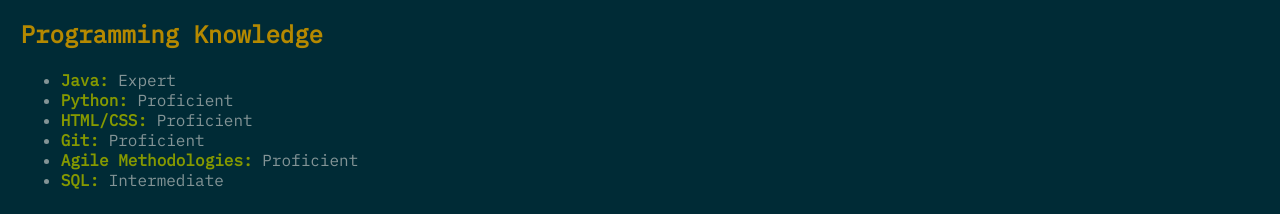
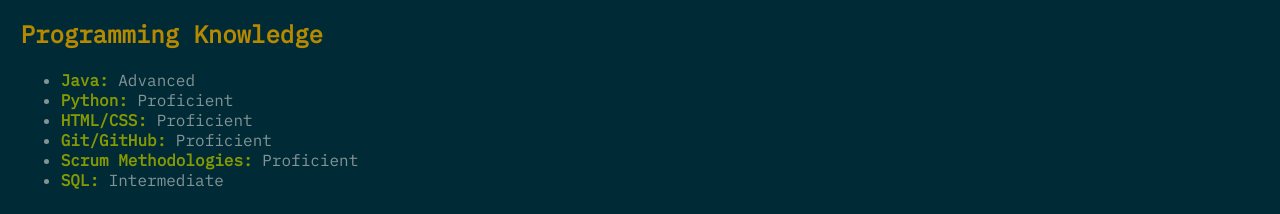
Before and after one commit to stevenmcode/stevenmcode.github.io, a plain HTML site: page index.html in a window 1280 px wide. Shown: the part 728-942 px from the top of the page. Drawn offline with Linux system fonts and the light colour scheme.

Commit message:
changed wording
3/6/22

```diff
--- a/index.html
+++ b/index.html
@@ -77,11 +77,11 @@
                 <div>
                     <h2>Programming Knowledge</h2>
                     <ul>
-                        <li><b>Java: </b>Expert</li>
+                        <li><b>Java: </b>Advanced</li>
                         <li><b>Python: </b>Proficient</li>
                         <li><b>HTML/CSS: </b>Proficient</li>
-                        <li><b>Git: </b>Proficient</li>
-                        <li><b>Agile Methodologies: </b>Proficient</li>
+                        <li><b>Git/GitHub: </b>Proficient</li>
+                        <li><b>Scrum Methodologies: </b>Proficient</li>
                         <li><b>SQL: </b>Intermediate</li>
                     </ul>
                 </div>
```
